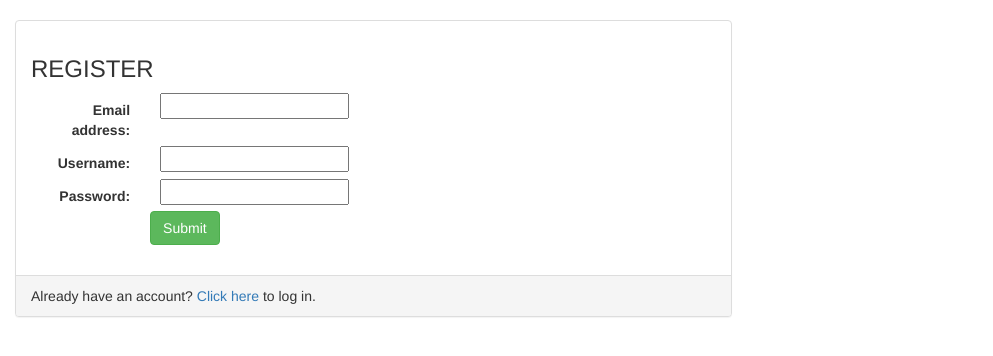
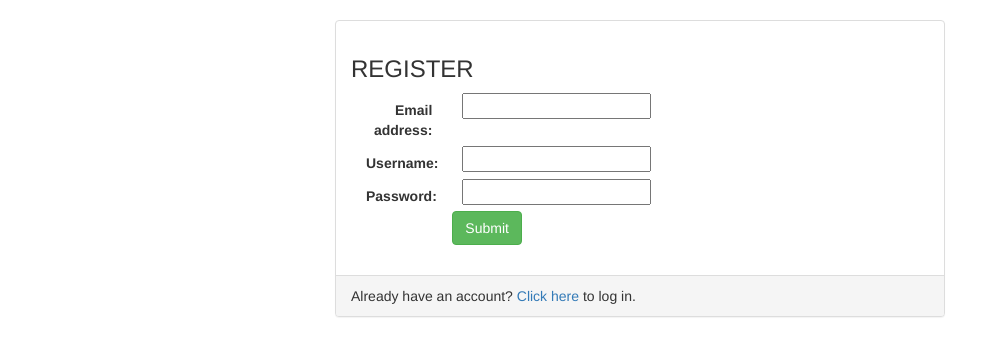
Before and after one commit to zhongcheng/freemarket, a Django app: page /register/ in a window 1280 px wide. Shown: the part 50-406 px from the top of the page, without its empty margins (0-993 px from the left). Run offline with Django 3.2, Linux system fonts and the light colour scheme; some libraries are stand-ins or nearby versions.

Commit message:
Modified login and register form positions

```diff
--- a/listing/templates/listing/login.html
+++ b/listing/templates/listing/login.html
@@ -6,6 +6,8 @@
 <div class="container-fluid">
 
     <div class="row">
+
+        <div class="col-sm-12 col-md-3"></div>
         <div class="col-sm-12 col-md-6">
             <div class="panel panel-default">
                 <div class="panel-body">
@@ -31,6 +33,7 @@
                                 <input id="id_password" maxlength="30" name="password" type="password">
                             </div>
                         </div>
+{#                        <div style="height: 10px"></div>#}
                         <div class="form-group">
                             <div class="col-sm-offset-2 col-sm-10">
                                 <button type="submit" class="btn btn-success">Submit</button>
--- a/listing/templates/listing/register.html
+++ b/listing/templates/listing/register.html
@@ -7,7 +7,8 @@
 
     <div class="row">
 
-        <div class="col-sm-12 col-md-7">
+        <div class="col-sm-12 col-md-3"></div>
+        <div class="col-sm-12 col-md-6">
             <div class="panel panel-default">
                 <div class="panel-body">
                     <h3>REGISTER</h3>
```
